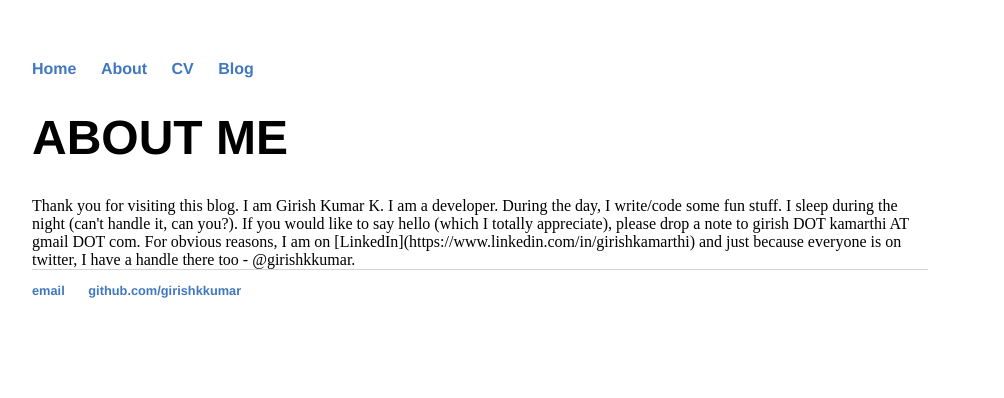
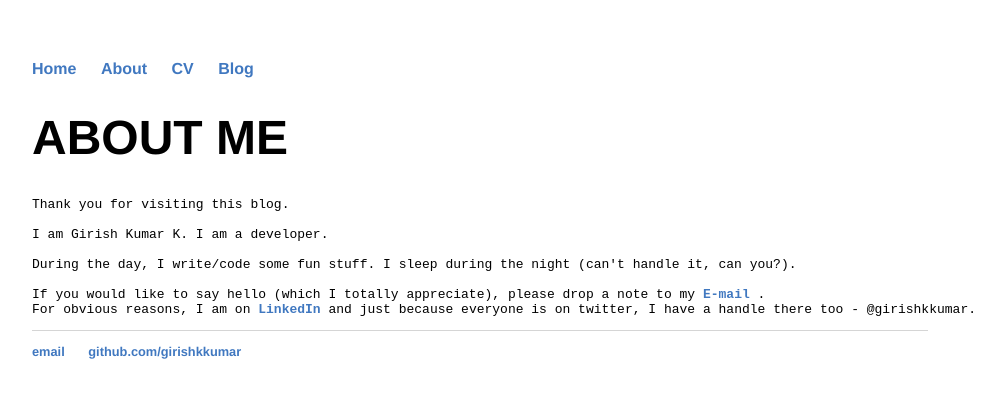
Before and after one commit to girishkkumar/girish.github.io, a Jekyll site: the page built from about/index.html, in a window 1280 px wide. Shown: the top 398 px of the page, without its empty margins (160-1164 px from the left). Built offline with Jekyll 4.4.1, drawn with Linux system fonts in a browser that asks for light colours.

Commit message:
updated about me

```diff
--- a/about/index.html
+++ b/about/index.html
@@ -4,10 +4,13 @@ title: ABOUT ME
 ---
 
 <h1>{{ page.title }}</h1>
+<pre>
 Thank you for visiting this blog.
 
 I am Girish Kumar K. I am a developer.
 
 During the day, I write/code some fun stuff. I sleep during the night (can't handle it, can you?).
 
-If you would like to say hello (which I totally appreciate), please drop a note to girish DOT kamarthi AT gmail DOT com. For obvious reasons, I am on [LinkedIn](https://www.linkedin.com/in/girishkamarthi) and just because everyone is on twitter, I have a handle there too - @girishkkumar.
+If you would like to say hello (which I totally appreciate), please drop a note to my <a href="mailto:girish.kamarthi@gmail.com">E-mail</a> .
+For obvious reasons, I am on <a href="https://www.linkedin.com/in/girishkamarthi">LinkedIn</a> and just because everyone is on twitter, I have a handle there too - @girishkkumar.
+</pre>
```
